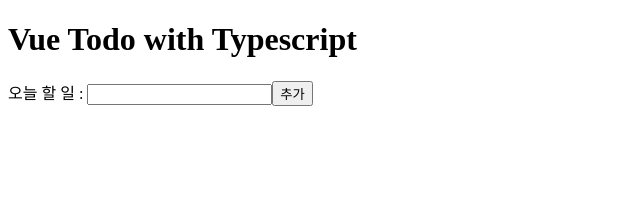
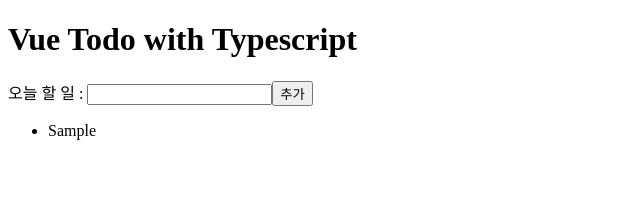
Before and after one commit to anstjaos/learn-vue-typescript, a Vue app in the folder vue-todo/: page / in a window 1280 px wide. Both pictures are taken after typing "Sample" into the empty fields and a click on the button "추가". Shown: the top 212 px of the page, without its empty margins (0-640 px from the left). Built offline with nearby package versions, Linux system fonts and the light colour scheme.

Commit message:
조회 기능 구현

```diff
--- a/vue-todo/src/App.vue
+++ b/vue-todo/src/App.vue
@@ -1,19 +1,44 @@
 <template>
   <div>
-    <h1>Vue Todo with Typescript</h1>
+    <header>
+      <h1>Vue Todo with Typescript</h1>
+    </header>
     <TodoInput :item="todoText" @input="updateTodoText" @add="addTodoItem" />
+    <div>
+      <ul>
+        <TodoListItem
+          v-for="(todoItem, index) in todoItems"
+          :key="index"
+          :todoItem="todoItem"
+        />
+      </ul>
+    </div>
   </div>
 </template>
 
 <script lang="ts">
 import Vue from "vue";
 import TodoInput from "./components/TodoInput.vue";
+import TodoListItem from "./components/TodoListItem.vue";
+
+const STORAGE_KEY = "vue-todo-ts-v1";
+const storage = {
+  save(todoItems: any[]) {
+    const parsed = JSON.stringify(todoItems);
+    localStorage.setItem(STORAGE_KEY, parsed);
+  },
+  fetch() {
+    const todoItems = localStorage.getItem(STORAGE_KEY) || "[]";
+    return JSON.parse(todoItems);
+  },
+};
 
 export default Vue.extend({
-  components: { TodoInput },
+  components: { TodoInput, TodoListItem },
   data() {
     return {
       todoText: "",
+      todoItems: [] as any[],
     };
   },
   methods: {
@@ -21,12 +46,19 @@ export default Vue.extend({
       this.todoText = value;
     },
     addTodoItem() {
-      localStorage.setItem(this.todoText, this.todoText);
+      this.todoItems.push(this.todoText);
+      storage.save(this.todoItems);
       this.initTodoText();
     },
     initTodoText() {
       this.todoText = "";
     },
+    fetchTodoItems() {
+      this.todoItems = storage.fetch();
+    },
+  },
+  created() {
+    this.fetchTodoItems();
   },
 });
 </script>
--- /dev/null
+++ b/vue-todo/src/components/TodoListItem.vue
@@ -0,0 +1,17 @@
+<template>
+  <li>{{ todoItem }}</li>
+</template>
+
+<script lang="ts">
+import Vue from "vue";
+
+export default Vue.extend({
+  props: {
+    todoItem: {
+      type: String,
+    },
+  },
+});
+</script>
+
+<style scoped></style>
```
